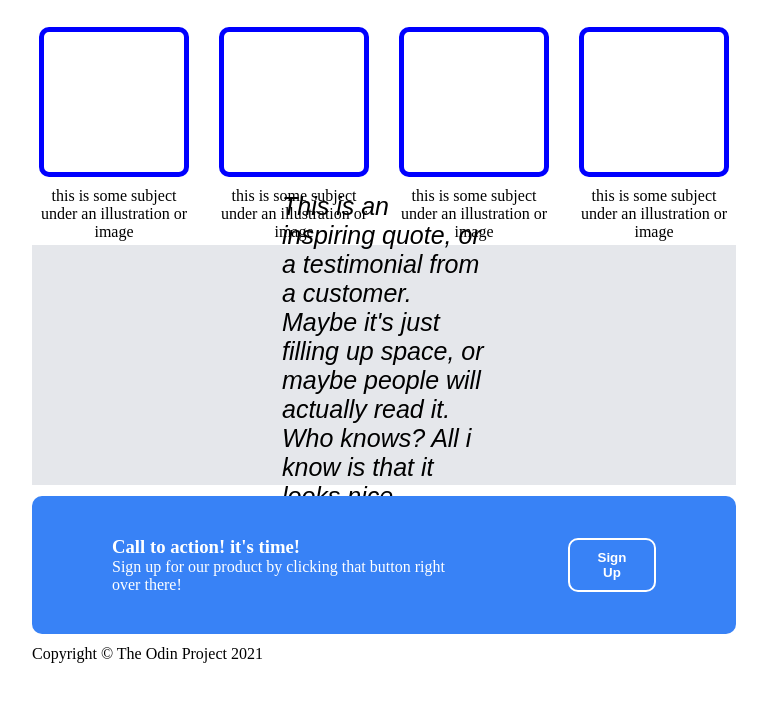
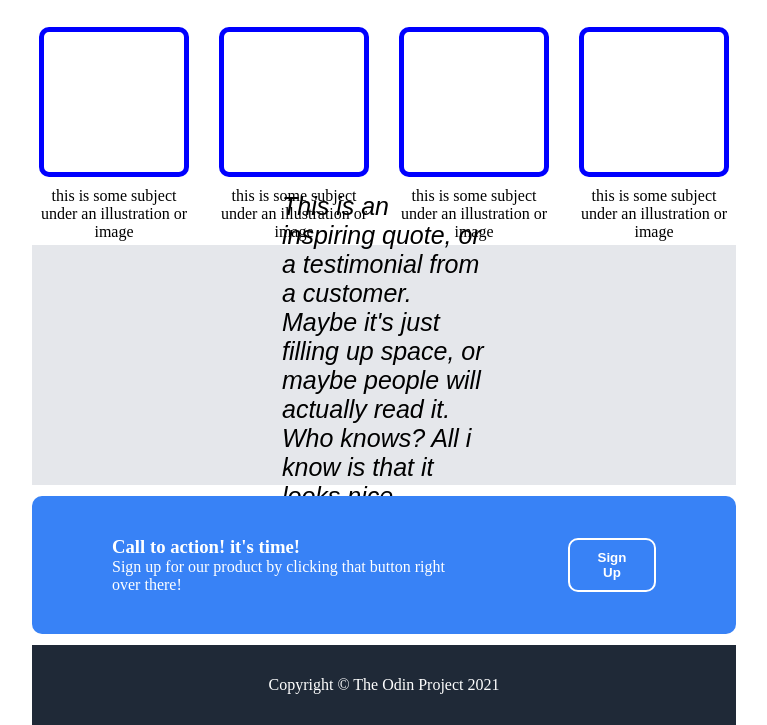
Before and after one commit to sanjaychihla/project-landing-page, a plain HTML site: page index.html in a window 1280 px wide. Shown: the part 454-1179 px from the top of the page, without its empty margins (256-1023 px from the left). Before the commit the page ends 1117 px from the top, so only its background shows below. Drawn offline with Linux system fonts and the light colour scheme.

Commit message:
Style copyright info

```diff
--- a/style.css
+++ b/style.css
@@ -163,3 +163,13 @@ button {
     color: #fff;
     background: #3882f6;
 }
+
+.copyright {
+    height: 10vh;
+    display: flex;
+    justify-content: center;
+    align-items: center;
+    background: #1f2937;
+    color: #fff;
+    font-weight: 500;
+}
```
